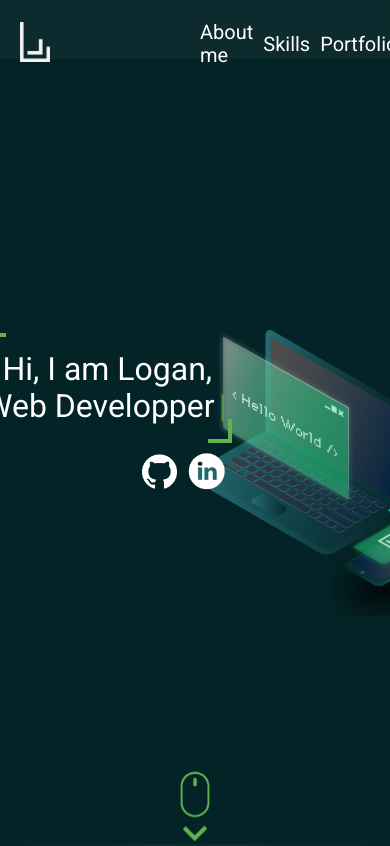
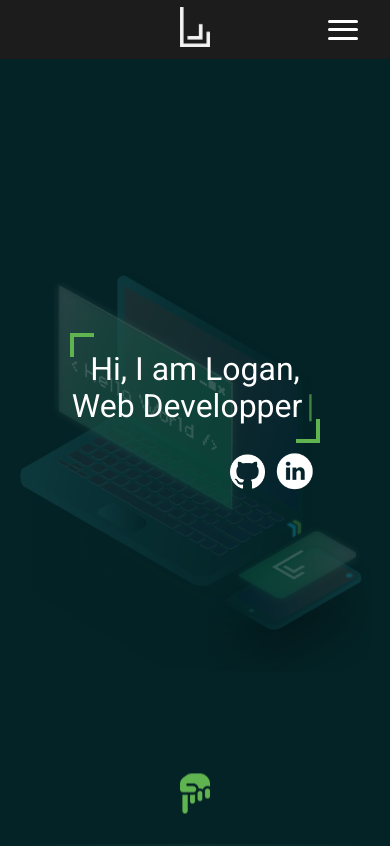
Before and after one commit to LaverreLogan/Portfolio_Logan, a plain HTML site: page index.html in a window 390 px wide. Shown: the top 846 px of the page. Drawn offline with Linux system fonts and the light colour scheme.

Commit message:
HomePage mobile Up

```diff
--- a/css/styles.scss
+++ b/css/styles.scss
@@ -1,3 +1,4 @@
+
 :root {
     --fontsize: 16px;
     --light-green-color: #60B450;
@@ -5,7 +6,12 @@
     --blue-green-color: #256C74;
     --dark-green-color: #042326;
     --grey-color: #1C1C1C;
+    --breakpoint-extra-large: 1200px;
+    --breakpoint-large: 1024px;
+    --breakpoint-medium: 768px;
+    --breakpoint-small: 480px;
 }
+
 
 html {
     scroll-behavior: smooth;
@@ -231,6 +237,7 @@ header {
         color: var(--light-green-color);
     }
 }
+
 /*-------------------- Home Page --------------------*/
 
 .homePage {
@@ -245,7 +252,7 @@ header {
     justify-content: space-around;
     align-items: center;
     height: 92vh;
-    width: 90vw;
+    width: 90%;
     margin: auto;
 }
 
@@ -290,7 +297,7 @@ header {
 }
 
 .imgMain {
-    width: clamp(44%, 500px, 65vw);
+    width: clamp(45%, 500px, 65vw);
     height: auto;
     padding-top: 20vh;
 }
@@ -313,6 +320,7 @@ header {
 
 #githubLogo {
     width: 35px;
+    color: white;
 }
 
 #linkedinLogo {
@@ -334,11 +342,11 @@ header {
     to { opacity: 1; }
 }
 
-.sourisContainer {
+.mouseContainer {
     height: 8vh;
 }
 
-.souris {
+.mouse {
     position:sticky;
     left: calc(50% - 15px);
     bottom: 0;
@@ -349,6 +357,10 @@ header {
     animation-delay: 0s;
     animation-iteration-count: infinite;
     animation-play-state: running;
+}
+
+#imgHand {
+    display: none;
 }
 
 @keyframes MoveUpDown {
@@ -429,14 +441,12 @@ header {
 }
 @keyframes spin {
     0% {
-      transform: translate(-50%, -50%) rotate(0deg);
+        transform: translate(-50%, -50%) rotate(0deg);
     }
     100% {
-      transform: translate(-50%, -50%) rotate(360deg);
-
+        transform: translate(-50%, -50%) rotate(360deg);
     }
-
-  }
+}
 .greenContainer {
     display: flex;
     align-items: center;
@@ -873,3 +883,38 @@ header {
     cursor: pointer;
     box-shadow: 1px 1px 2px rgba(black, 0.5);
 }
+
+/*-------------------- Responsive --------------------*/
+@media screen and (max-width: 768px) {
+    /*------------ Header ------------*/
+    .menu {
+        display: none;
+    }
+    .mobileMenu {
+        display: flex;
+    }
+    /*----------- Home Page -----------*/
+    .homeContainer {
+        width: 100%;
+    }
+    .titleContainer {
+        z-index: 99;
+    }
+    .imgMain {
+        position: absolute;
+        opacity: 0.3;
+        width: clamp(45%, 500px, 90vw);
+    }
+    #imgMouse {
+        display: none;
+    }
+    #imgHand {
+        display: block;
+    }
+}
+
+@media screen and (min-width: 768px) and (max-width: 900px){
+    .menu .desktopList {
+        width: 60%;
+    }
+}
--- a/index.html
+++ b/index.html
@@ -72,7 +72,7 @@
     <section class="homePage" id="page1">
             <div class="homeContainer">
                 <div class="titleContainer">
-                <h1 id="mainTitle" data-animate="Hi, I am Logan, Web Developper" data-animate-cursor="|"></h1>
+                    <h1 id="mainTitle" data-animate="Hi, I am Logan, Web Developper" data-animate-cursor="|"></h1>
                     <div class="mainLogo">
                         <a href="https://github.com/LaverreLogan" target="_blank">
                             <img id="githubLogo" src="assets/imgs/kisspng-github-logo-repository-computer-icons-5afa376c51ca94.387166531526347628335.png" alt="Logo github">
@@ -84,8 +84,9 @@
                 </div>
                 <img src="assets/imgs/Illu_1.png" alt="Illustration d'un ordinateur" class="imgMain">
             </div>
-            <div class="sourisContainer">
-                <img src="assets/imgs/288907413_1044856339501864_2033747940007282119_n.png" alt="Logo souris" class="souris">
+            <div class="mouseContainer">
+                <img src="assets/imgs/288907413_1044856339501864_2033747940007282119_n.png" alt="Image souris" class="mouse" id="imgMouse">
+                <img src="assets/imgs/hand-point-down-solid.png" alt="Image main" class="mouse" id="imgHand">
             </div>
 
     </section>
@@ -169,7 +170,7 @@
                         </div>
                         <h2>Mission title</h2>
                         <div class="itemDetailsContainer">
-                             <div class="portfolioDetailsContainer">
+                            <div class="portfolioDetailsContainer">
                                 <img src="./assets/imgs/city4trip-2.png" alt="">
                                 <h2>Project infos</h2>
                                 <p>Lorem ipsum dolor sit amet, consectetur adipisicing elit. Maiores omnis iusto beatae veritatis, vero perferendis quaerat enim modi! Eveniet, ea.</p>
```
Also changed, not shown: assets/imgs/hand-point-down-solid.png (added), css/styles.css, 1 other file.
